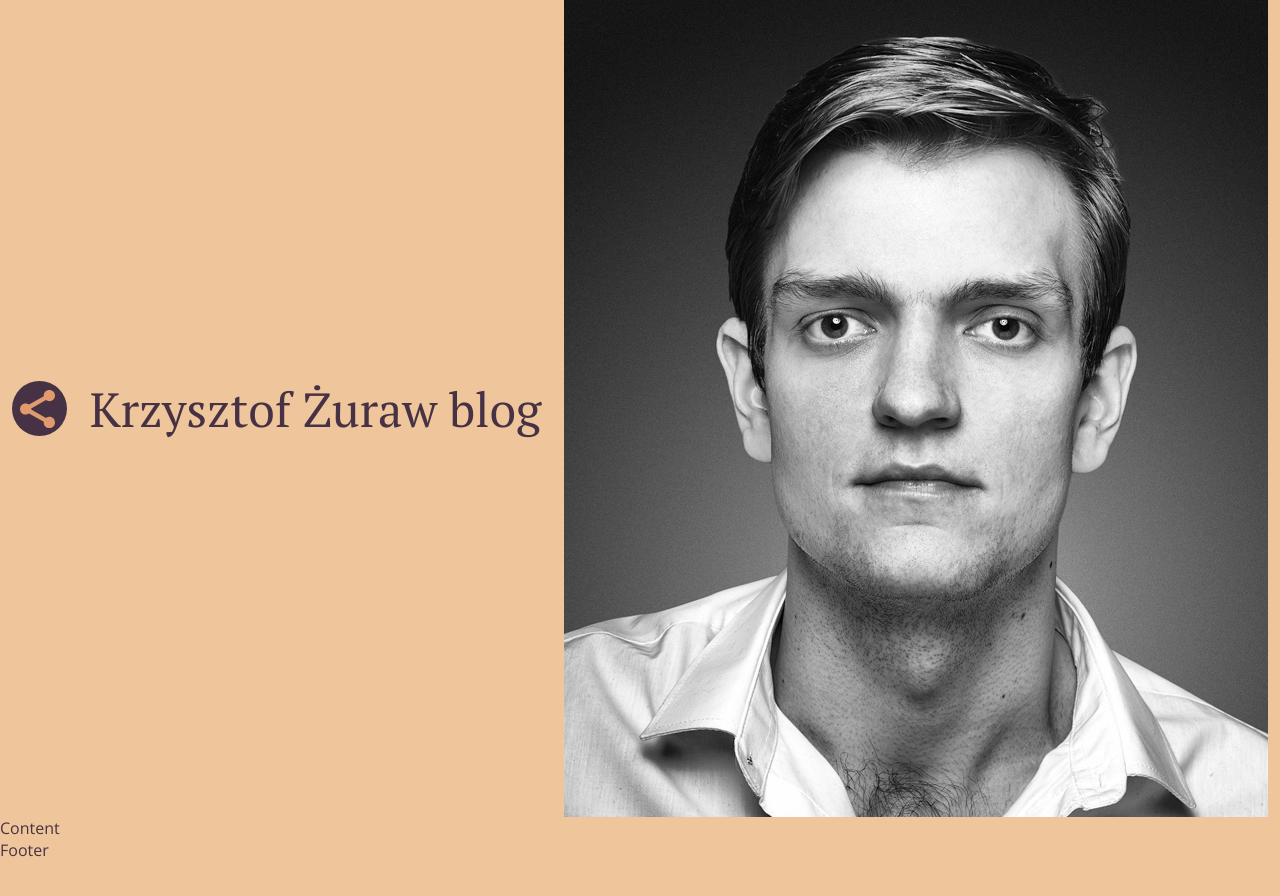
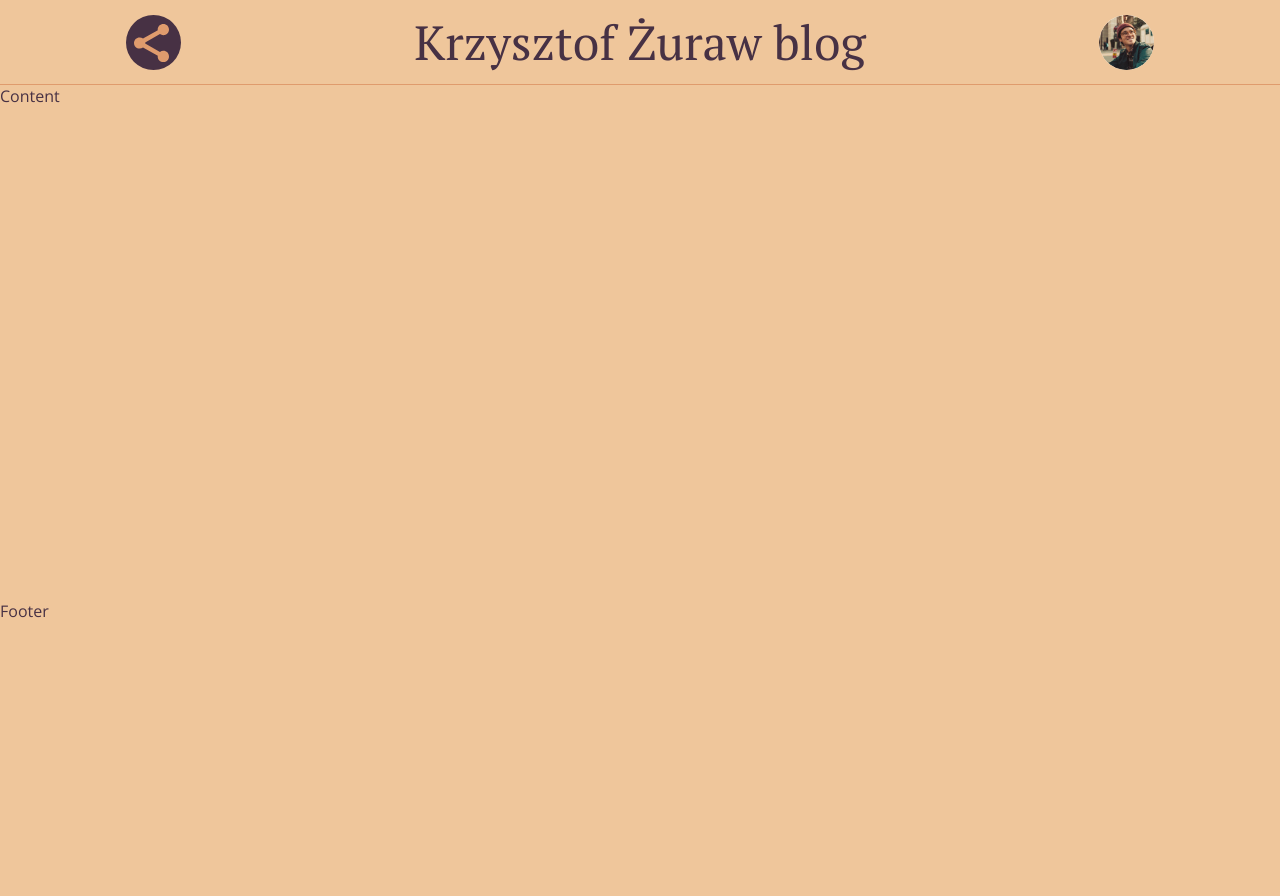
Before and after one commit to krzysztofzuraw/blog-post-exploration, a React (Vite) app: page / in a window 1280 px wide. Shown: the top 896 px of the page. After the commit the page ends 800 px from the top, so only its background shows below. Built offline with nearby package versions, Linux system fonts and the light colour scheme.

Commit message:
feat: add nav styles

```diff
--- a/src/index.scss
+++ b/src/index.scss
@@ -47,9 +47,16 @@ nav {
   display: grid;
   place-items: center;
   grid-auto-flow: column;
+  border-bottom: 1px solid $crayola;
+  padding: 10px;
   h1 {
     font-size: 48px;
     font-weight: normal;
+  }
+  img {
+    width: 55px;
+    height: 55px;
+    border-radius: 50%;
   }
 }
 
```
Also changed, not shown: src/avatar.jpg.
